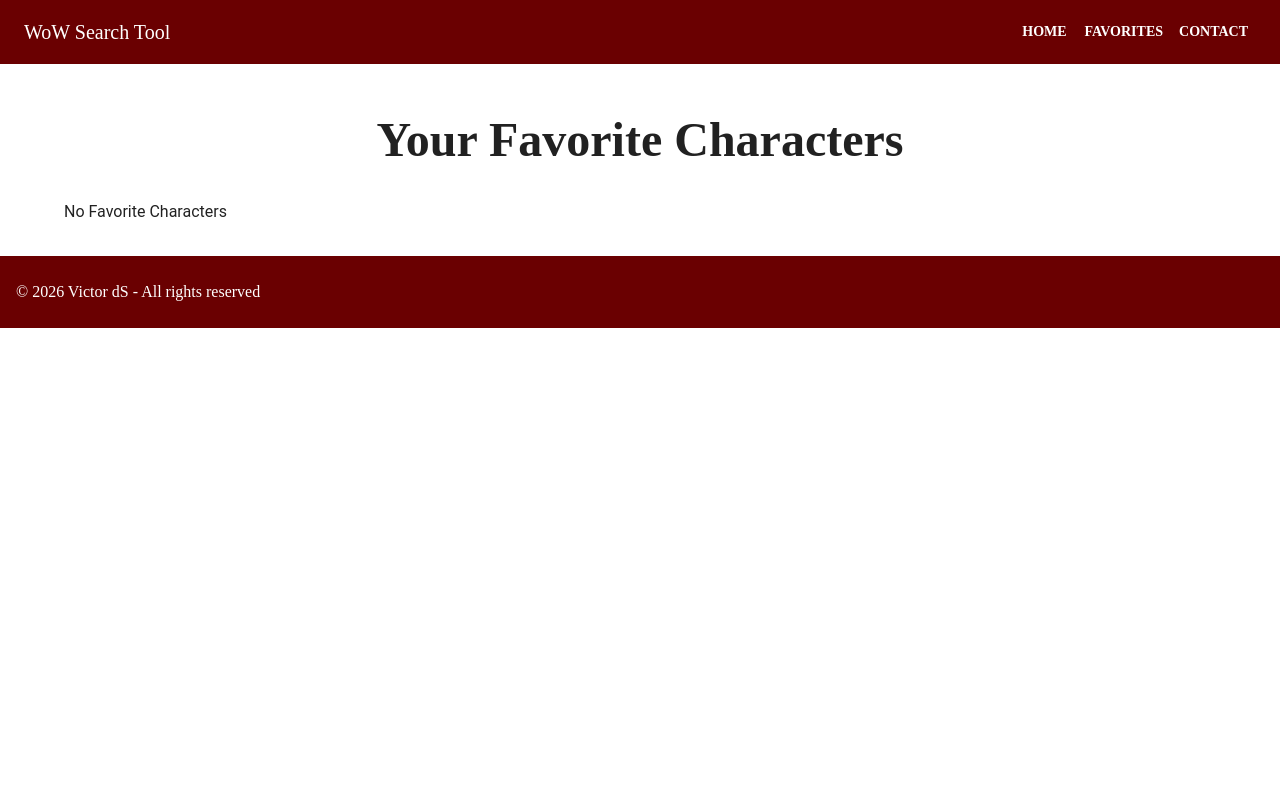
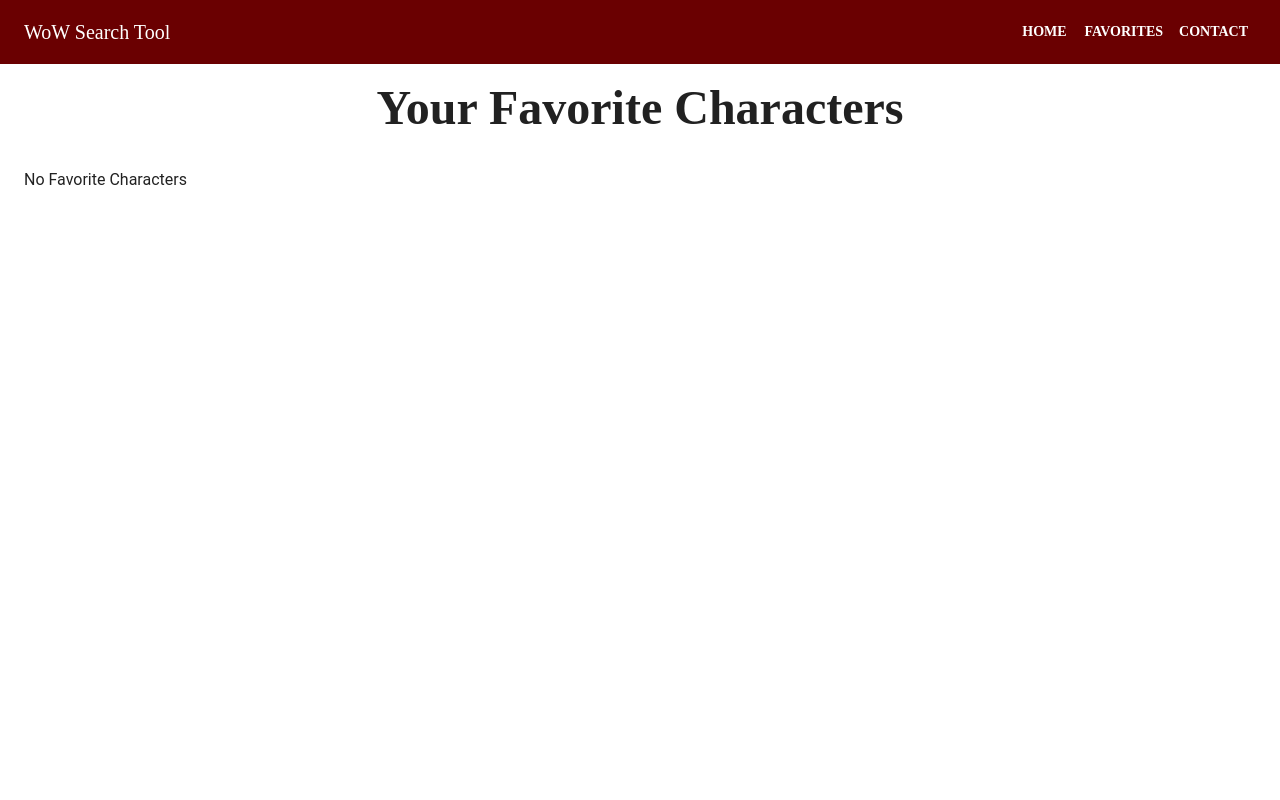
Before and after one commit to VicdSpt/WoW-Search, a React (Vite) app in the folder WoWSearch/: page /favorites in a window 1280 px wide. Shown: the top 800 px of the page. Built offline with nearby package versions, Linux system fonts and the light colour scheme; some icons are missing.

Commit message:
small updates for vercel

```diff
--- a/WoWSearch/src/pages/FavoritesPage.tsx
+++ b/WoWSearch/src/pages/FavoritesPage.tsx
@@ -3,7 +3,7 @@ import SelectionFavorites from '../components/SelectionFavorites';
 
 export default function Favorites() {
   return (
-    <Container maxWidth="lg" sx={{ py: 4 }}>
+    <Container maxWidth="xl">
       <Typography
         variant="h3"
         component="h1"
@@ -12,7 +12,7 @@ export default function Favorites() {
       >
         Your Favorite Characters
       </Typography>
-      <Box>
+      <Box sx={{ display: "flex", flexDirection: "column", minHeight: "100vh" }}>
         <SelectionFavorites />
       </Box>
     </Container>
```
